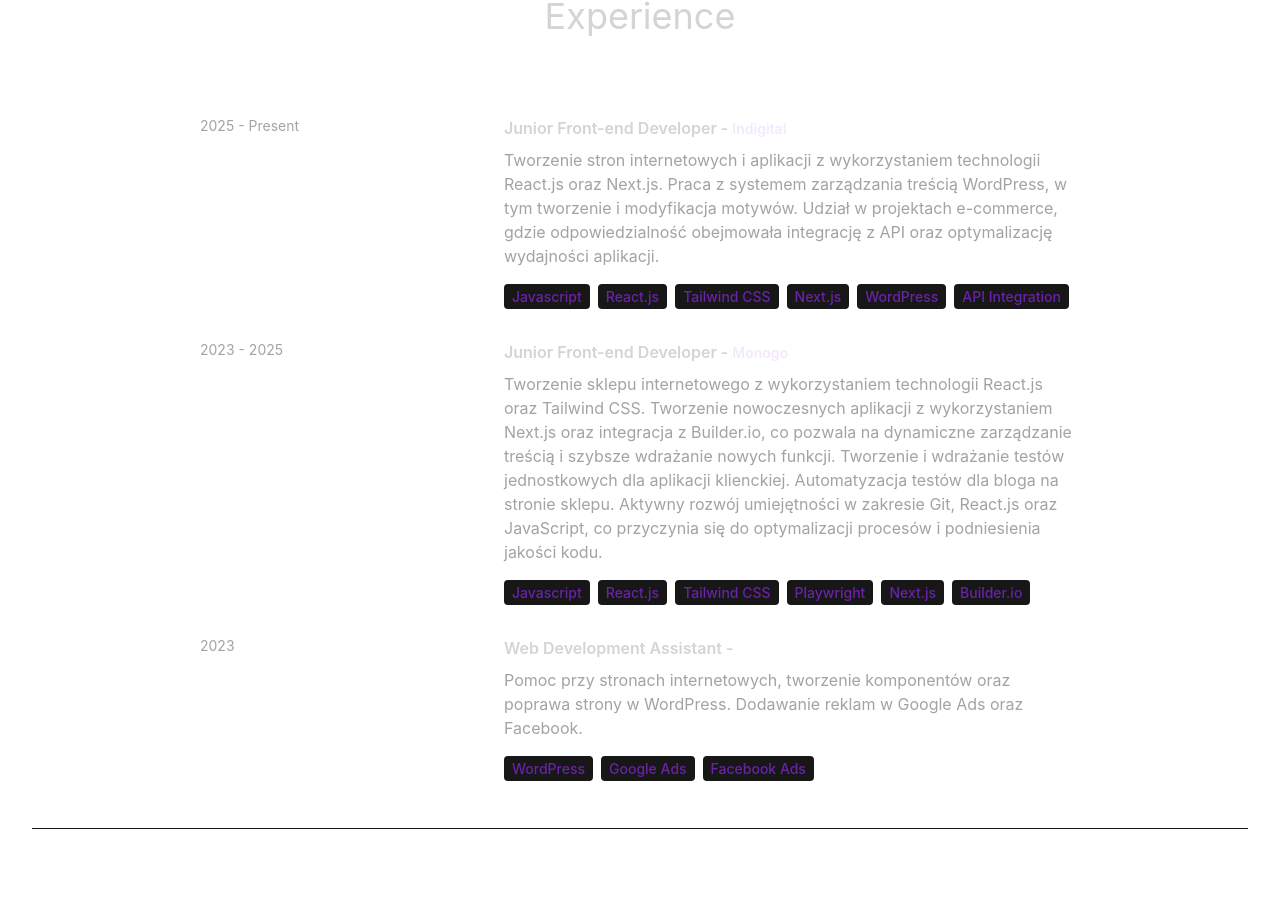
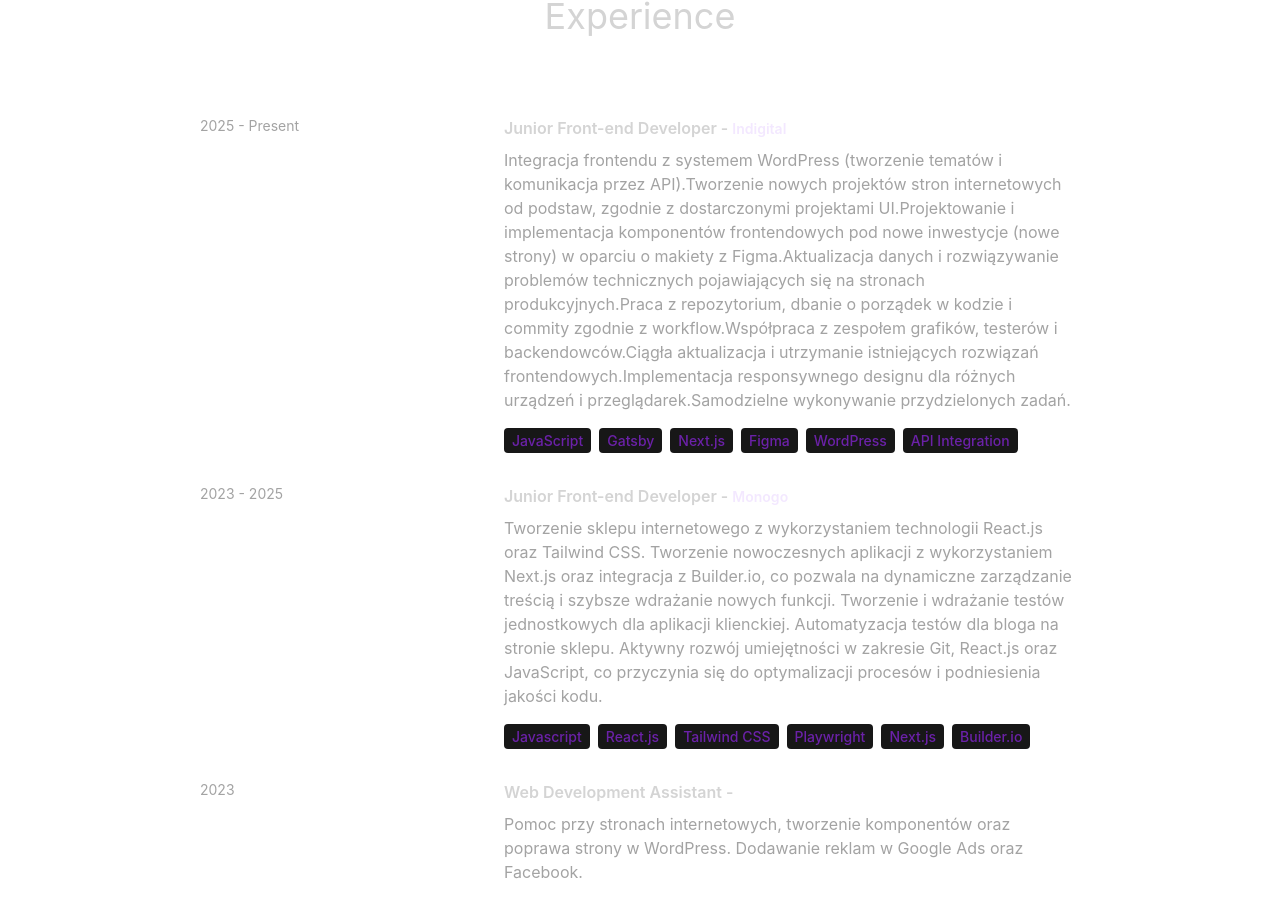
Before and after one commit to szymszaj/Portfolio, a React (Vite) app in the folder react-portfolio/: page / in a window 1280 px wide. Shown: the part 1882-2780 px from the top of the page. Built offline with nearby package versions, Linux system fonts and the light colour scheme.

Commit message:
feat: Update experiences and projects descriptions for clarity and detail

```diff
--- a/react-portfolio/src/constants/index.js
+++ b/react-portfolio/src/constants/index.js
@@ -12,17 +12,26 @@ export const EXPERIENCES = [
     year: "2025 - Present",
     role: "Junior Front-end Developer",
     company: "Indigital",
-    description: `Tworzenie stron internetowych i aplikacji z wykorzystaniem technologii React.js oraz Next.js. Praca z systemem zarządzania treścią WordPress, w tym tworzenie i modyfikacja motywów. Udział w projektach e-commerce, gdzie odpowiedzialność obejmowała integrację z API oraz optymalizację wydajności aplikacji.`,
+    description: [
+      "Integracja frontendu z systemem WordPress (tworzenie tematów i komunikacja przez API).",
+      "Tworzenie nowych projektów stron internetowych od podstaw, zgodnie z dostarczonymi projektami UI.",
+      "Projektowanie i implementacja komponentów frontendowych pod nowe inwestycje (nowe strony) w oparciu o makiety z Figma.",
+      "Aktualizacja danych i rozwiązywanie problemów technicznych pojawiających się na stronach produkcyjnych.",
+      "Praca z repozytorium, dbanie o porządek w kodzie i commity zgodnie z workflow.",
+      "Współpraca z zespołem grafików, testerów i backendowców.",
+      "Ciągła aktualizacja i utrzymanie istniejących rozwiązań frontendowych.",
+      "Implementacja responsywnego designu dla różnych urządzeń i przeglądarek.",
+      "Samodzielne wykonywanie przydzielonych zadań.",
+    ],
     technologies: [
-      "Javascript",
-      "React.js",
-      "Tailwind CSS",
+      "JavaScript",
+      "Gatsby",
       "Next.js",
+      "Figma",
       "WordPress",
       "API Integration",
     ],
   },
-
   {
     year: "2023 - 2025",
     role: "Junior Front-end Developer",
@@ -48,43 +57,42 @@ export const EXPERIENCES = [
 ];
 
 export const PROJECTS = [
-  {
-    title: "Strona z ofertami w Next.js",
-    image: project1,
-    description:
-      "Stworzenie nowoczesnej i szybkiej strony z ofertami od zera w technologii Next.js. Projekt obejmował zaprojektowanie i wdrożenie dynamicznego systemu prezentacji ofert, z możliwością łatwego zarządzania treścią oraz pełną responsywnością. Zastosowane rozwiązania umożliwiają łatwą rozbudowę oraz optymalizację SEO.",
-    technologies: ["Next.js", "React", "TypeScript", "Tailwind"],
-  },
-
-  {
-    title: "Stały support stron internetowych",
-    image: project4,
-    description:
-      "Zapewniam stały support i utrzymanie stron internetowych. Obejmuje to aktualizacje, monitoring, rozwiązywanie problemów technicznych, a także rozwijanie i ulepszanie istniejących funkcjonalności. Gwarantuję szybki czas reakcji i indywidualne podejście do każdego klienta.",
-    technologies: ["Next.js", "WordPress", "React", "Support", "Maintenance"],
-  },
-  {
-    title:
-      "Tworzenie strony internetowej korzystajac z  custom components + integracja z Builder.io",
-    image: project1,
-    description:
-      "Projektowanie i wdrożenie nowoczesnej strony internetowej z użyciem autorskich, kastomowych komponentów w Next, w pełni zintegrowanych z systemem zarządzania treścią Builder.io. Pozwala to na łatwe rozbudowywanie strony przez klienta, dynamiczne zarządzanie treścią oraz szybkie wdrażanie nowych sekcji lub podstron bez konieczności ingerencji w kod. Rozwiązanie zapewnia wysoką wydajność, elastyczność i pełną responsywność.",
-    technologies: ["React", "Next.js", "TypeScript", "Builder.io", "Tailwind"],
-  },
-  {
-    title: "Sklep Internetowy",
-    image: project1,
-    description:
-      "Stworzyłem czysty i profesjonalny wygląd sklepu internetowego, wykorzystując React i Tailwind CSS. Byłem odpowiedzialny za zaprojektowanie i wdrożenie całego wyglądu sklepu, zapewniając estetyczne i responsywne doświadczenie użytkownika.",
-    technologies: ["React", "JavaScript", "Tailwind", "headless"],
-  },
-  {
-    title: "Testy Jednostkowe",
-    image: project4,
-    description:
-      "Tworzenie aplikacji z testami jednostkowymi. W projekcie implementowałem testy jednostkowe, aby zapewnić wysoką jakość kodu i niezawodność aplikacji.",
-    technologies: ["React.js", "JavaScript", "Unit Testing"],
-  },
+  // {
+  //   title: "Strona z ofertami w Next.js",
+  //   image: project1,
+  //   description:
+  //     "Stworzenie nowoczesnej i szybkiej strony z ofertami od zera w technologii Next.js. Projekt obejmował zaprojektowanie i wdrożenie dynamicznego systemu prezentacji ofert, z możliwością łatwego zarządzania treścią oraz pełną responsywnością. Zastosowane rozwiązania umożliwiają łatwą rozbudowę oraz optymalizację SEO.",
+  //   technologies: ["Next.js", "React", "TypeScript", "Tailwind"],
+  // },
+  // {
+  //   title: "Stały support stron internetowych",
+  //   image: project4,
+  //   description:
+  //     "Zapewniam stały support i utrzymanie stron internetowych. Obejmuje to aktualizacje, monitoring, rozwiązywanie problemów technicznych, a także rozwijanie i ulepszanie istniejących funkcjonalności. Gwarantuję szybki czas reakcji i indywidualne podejście do każdego klienta.",
+  //   technologies: ["Next.js", "WordPress", "React", "Support", "Maintenance"],
+  // },
+  // {
+  //   title:
+  //     "Tworzenie strony internetowej korzystajac z  custom components + integracja z Builder.io",
+  //   image: project1,
+  //   description:
+  //     "Projektowanie i wdrożenie nowoczesnej strony internetowej z użyciem autorskich, kastomowych komponentów w Next, w pełni zintegrowanych z systemem zarządzania treścią Builder.io. Pozwala to na łatwe rozbudowywanie strony przez klienta, dynamiczne zarządzanie treścią oraz szybkie wdrażanie nowych sekcji lub podstron bez konieczności ingerencji w kod. Rozwiązanie zapewnia wysoką wydajność, elastyczność i pełną responsywność.",
+  //   technologies: ["React", "Next.js", "TypeScript", "Builder.io", "Tailwind"],
+  // },
+  // {
+  //   title: "Sklep Internetowy",
+  //   image: project1,
+  //   description:
+  //     "Stworzyłem czysty i profesjonalny wygląd sklepu internetowego, wykorzystując React i Tailwind CSS. Byłem odpowiedzialny za zaprojektowanie i wdrożenie całego wyglądu sklepu, zapewniając estetyczne i responsywne doświadczenie użytkownika.",
+  //   technologies: ["React", "JavaScript", "Tailwind", "headless"],
+  // },
+  // {
+  //   title: "Testy Jednostkowe",
+  //   image: project4,
+  //   description:
+  //     "Tworzenie aplikacji z testami jednostkowymi. W projekcie implementowałem testy jednostkowe, aby zapewnić wysoką jakość kodu i niezawodność aplikacji.",
+  //   technologies: ["React.js", "JavaScript", "Unit Testing"],
+  // },
   // {
   //   title: "Strona internetowa – storytelling",
   //   image: project1,
@@ -113,20 +121,20 @@ export const PROJECTS = [
   //   ],
   //   link: "https://apartament-u-moniki.vercel.app/",
   // },
-  {
-    title: "Gra przy użyciu JavaScript",
-    image: project2,
-    description:
-      "Moje projekty na GitHub, gra, która ćwiczy umiejętności i szkolenie w JavaScript",
-    technologies: ["HTML", "CSS", "JavaScript"],
-  },
-  {
-    title: "Strona Portfolio",
-    image: project3,
-    description:
-      "Moje projekty na GitHub, osobista strona portfolio prezentująca projekty, umiejętności i informacje kontaktowe.",
-    technologies: ["HTML", "CSS", "SCSS", "JavaScript"],
-  },
+  // {
+  //   title: "Gra przy użyciu JavaScript",
+  //   image: project2,
+  //   description:
+  //     "Moje projekty na GitHub, gra, która ćwiczy umiejętności i szkolenie w JavaScript",
+  //   technologies: ["HTML", "CSS", "JavaScript"],
+  // },
+  // {
+  //   title: "Strona Portfolio",
+  //   image: project3,
+  //   description:
+  //     "Moje projekty na GitHub, osobista strona portfolio prezentująca projekty, umiejętności i informacje kontaktowe.",
+  //   technologies: ["HTML", "CSS", "SCSS", "JavaScript"],
+  // },
 ];
 
 export const CONTACT = {
```
